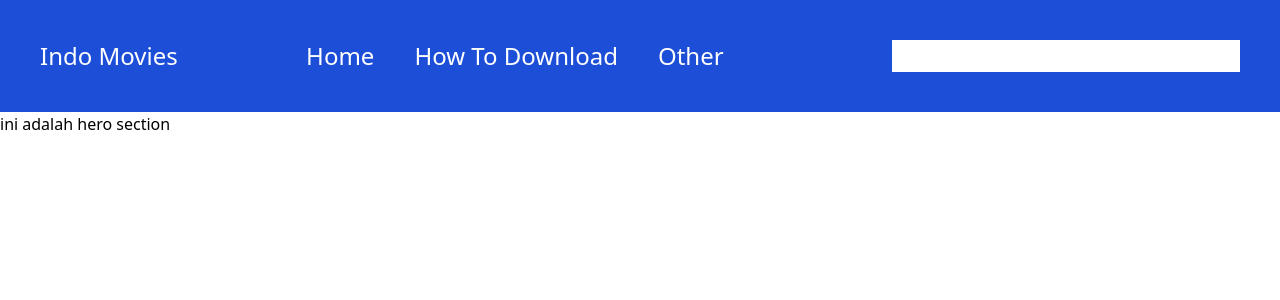
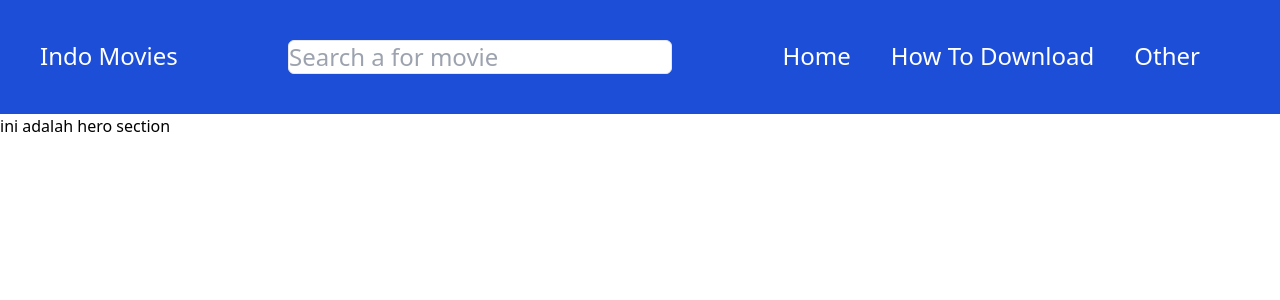
Before and after one commit to Igprad01/React-Js-Learn, a React (Vite) app: page / in a window 1280 px wide. Shown: the top 300 px of the page. Built offline with nearby package versions, Linux system fonts and the light colour scheme.

Commit message:
navbar on progress finishing

```diff
--- /dev/null
+++ b/src/components/ELements/Image/Gambar_Section.jsx
@@ -0,0 +1,9 @@
+import React from "react";
+
+const GambarSection = (props) => {
+    return (
+        <img src={props.imgLink} alt={props.titleImg} className="" />
+    )
+}
+
+export default GambarSection
--- a/src/components/ELements/logo/logo.jsx
+++ b/src/components/ELements/Link/Link.jsx
@@ -1,10 +1,10 @@
 import React from "react";
 
 
-const LogoNav = (props) => {
+const Link = (props) => {
     return (
         <a href={props.link} >{props.title}</a>
     )
 }
 
-export default LogoNav
+export default Link
--- a/src/components/ELements/Pencarian/Pencarian.jsx
+++ b/src/components/ELements/Pencarian/Pencarian.jsx
@@ -2,10 +2,9 @@ import React from "react";
 
 const Search = () => {
     return (
-        <input type="search"
-        className="" placeholder=""
-        />
+        <input type="search" name="#" id="#" placeholder="Search a for movie" className="block w-96 text-black border outline-0 ml-30 rounded-md " />
     )
+
 }
 
 export default Search
--- a/src/components/ELements/image/Image.jsx
+++ /dev/null
@@ -1,9 +0,0 @@
-import React from "react";
-
-const ImageSection = () => {
-    return (
-        <img src="" alt="" />
-    )
-}
-
-export default ImageSection
--- /dev/null
+++ b/src/components/Heading1/H1.jsx
@@ -0,0 +1,9 @@
+import React from "react";
+
+const Heading1 = (props) => {
+    return (
+        <h1 className="">{props.titleH1}</h1>
+    )
+}
+
+export default Heading1
--- a/src/components/Layouts/hero_section.jsx
+++ b/src/components/Layouts/hero_section.jsx
@@ -1,10 +1,13 @@
 import React from "react";
+import Heading1 from "../Heading1/H1";
+import GambarSection from "../ELements/Image/Gambar_Section";
 
 
 const HeroSection = () => {
     return (
         <div className="container ">
-            <h1>ini adalah hero section</h1>
+            <Heading1 titleH1 = 'ini adalah hero section'/>
+            <GambarSection Link = '' />
         </div>
     )
 }
--- a/src/components/Layouts/navbar.jsx
+++ b/src/components/Layouts/navbar.jsx
@@ -1,5 +1,5 @@
 import React from "react";
-import LogoNav from "../ELements/Logo/Logo";
+import LogoNav from "../ELements/Link/Link";
 import ListNav from "../ELements/ListNav/List";
 import Search from "../ELements/Pencarian/Pencarian";
 
@@ -8,8 +8,8 @@ const Navbar = () => {
         <nav className="w-full bg-blue-700 p-10">
             <div className="container mx-auto flex justify-between text-2xl capitalize text-white">
                 <LogoNav title = 'Indo Movies'  />
+                <Search />
                 <ListNav />
-                <Search />
             </div>
         </nav>
     )
```
Also changed, not shown: src/components/Card_Film/Card_Film.jsx (added).
